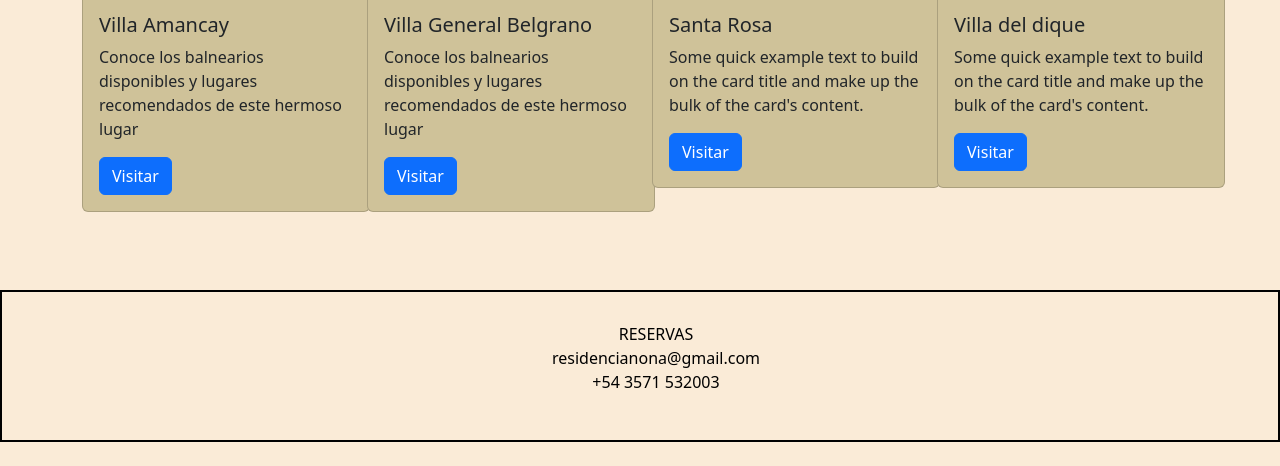
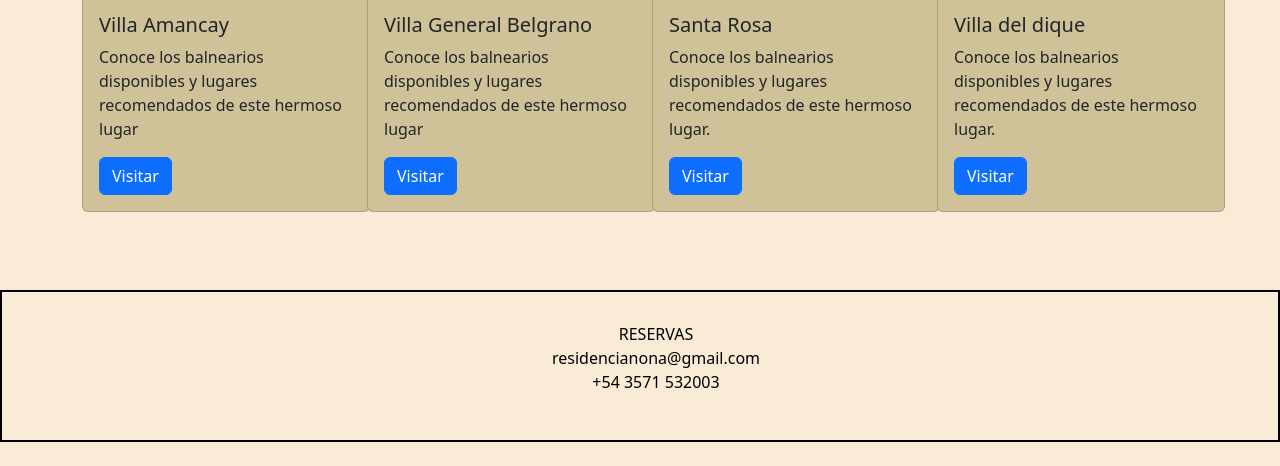
Before and after one commit to gonzalocavaglia4/ENTREGAFINAL, a website: page pages/comodidades.html in a window 1280 px wide. Shown: the part 999-1465 px from the top of the page. Drawn offline with nearby package versions, Linux system fonts and the light colour scheme.

Commit message:
oktextcartas

```diff
--- a/pages/comodidades.html
+++ b/pages/comodidades.html
@@ -94,7 +94,7 @@
             <img src="../assets/sta.png" class="card-img-top" alt="santa rosa de calamuchita">
             <div class="card-body">
               <h5 class="card-title">Santa Rosa </h5>
-              <p class="card-text">Some quick example text to build on the card title and make up the bulk of the card's content.</p>
+              <p class="card-text">Conoce los balnearios disponibles y lugares recomendados de este hermoso lugar.</p>
               <a href="#" class="btn btn-primary">Visitar</a>
             </div>
           </div>
@@ -104,7 +104,7 @@
             <img src="../assets/vdd.png" class="card-img-top" alt="villa del dique">
             <div class="card-body">
               <h5 class="card-title">Villa del dique</h5>
-              <p class="card-text">Some quick example text to build on the card title and make up the bulk of the card's content.</p>
+              <p class="card-text">Conoce los balnearios disponibles y lugares recomendados de este hermoso lugar.</p>
               <a href="#" class="btn btn-primary">Visitar</a>
 
 
```
